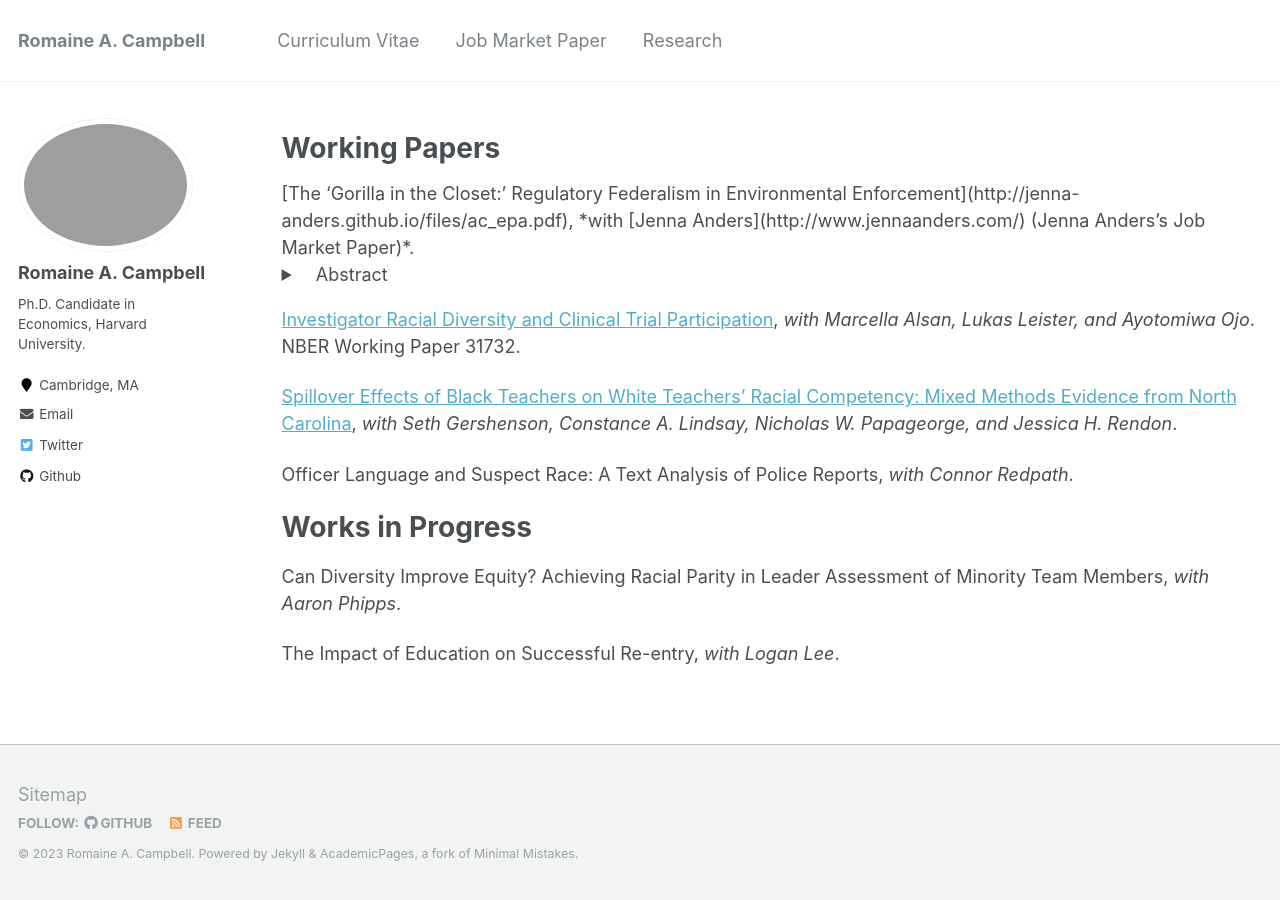
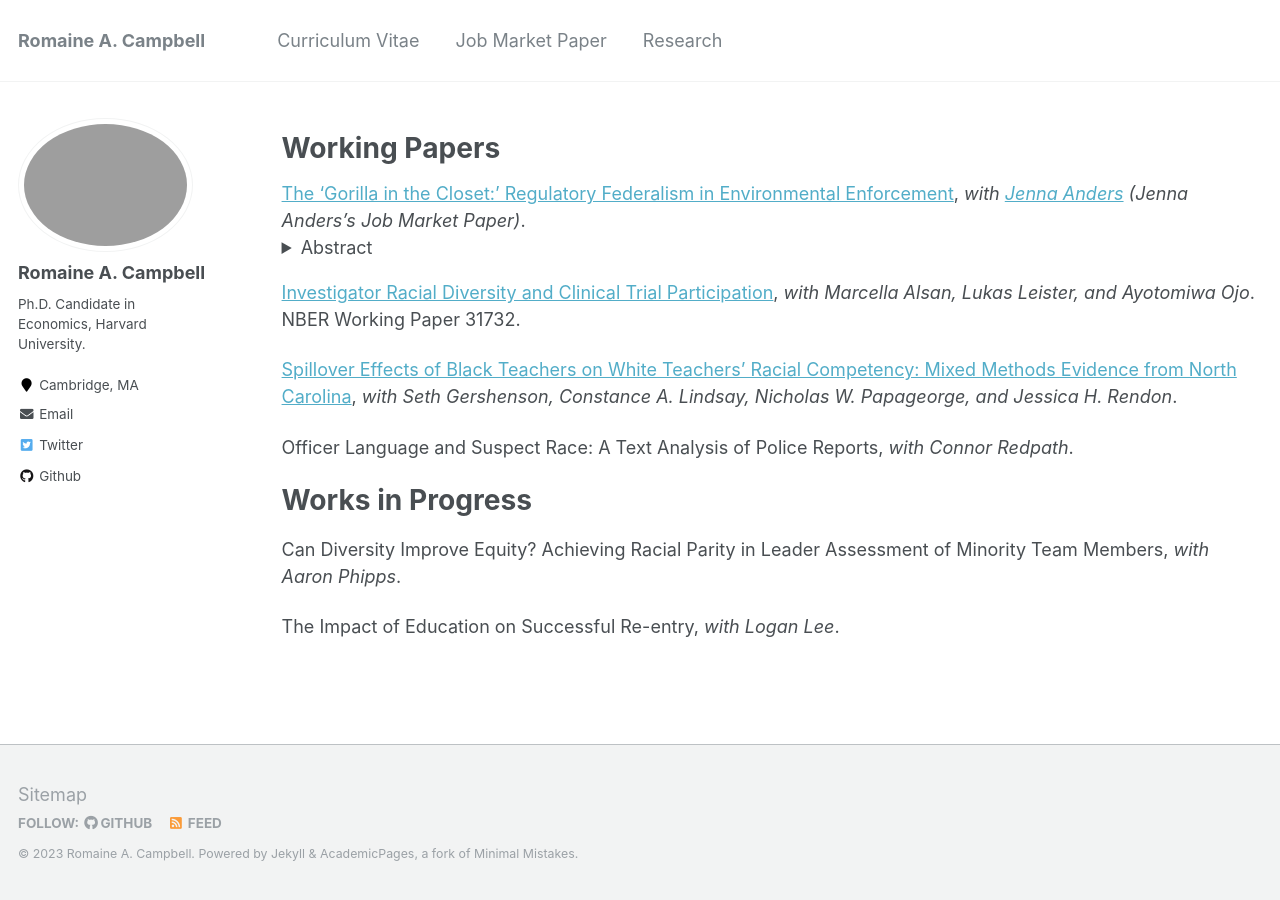
Before and after one commit to romainecampbell/romainecampbell.github.io, a Jekyll site: the page built from _pages/research.md, in a window 1280 px wide. Built offline with Jekyll 4.4.1, drawn with Linux system fonts in a browser that asks for light colours.

Commit message:
Update research.md

```diff
--- a/_pages/research.md
+++ b/_pages/research.md
@@ -9,9 +9,9 @@ Working Papers
 ======
 
 <div class="project">
-[The ‘Gorilla in the Closet:’ Regulatory Federalism in Environmental Enforcement](http://jenna-anders.github.io/files/ac_epa.pdf), *with [Jenna Anders](http://www.jennaanders.com/) (Jenna Anders’s Job Market Paper)*.
+<a href="http://jenna-anders.github.io/files/ac_epa.pdf">The ‘Gorilla in the Closet:’ Regulatory Federalism in Environmental Enforcement</a>, <em>with <a href="http://www.jennaanders.com/">Jenna Anders</a> (Jenna Anders’s Job Market Paper)</em>.
 <details class="abstract">
- <summary>&nbsp;&nbsp;&nbsp;Abstract</summary>
+ <summary>Abstract</summary>
  Will be posted November 2023.
 </details>
 </div>
```
